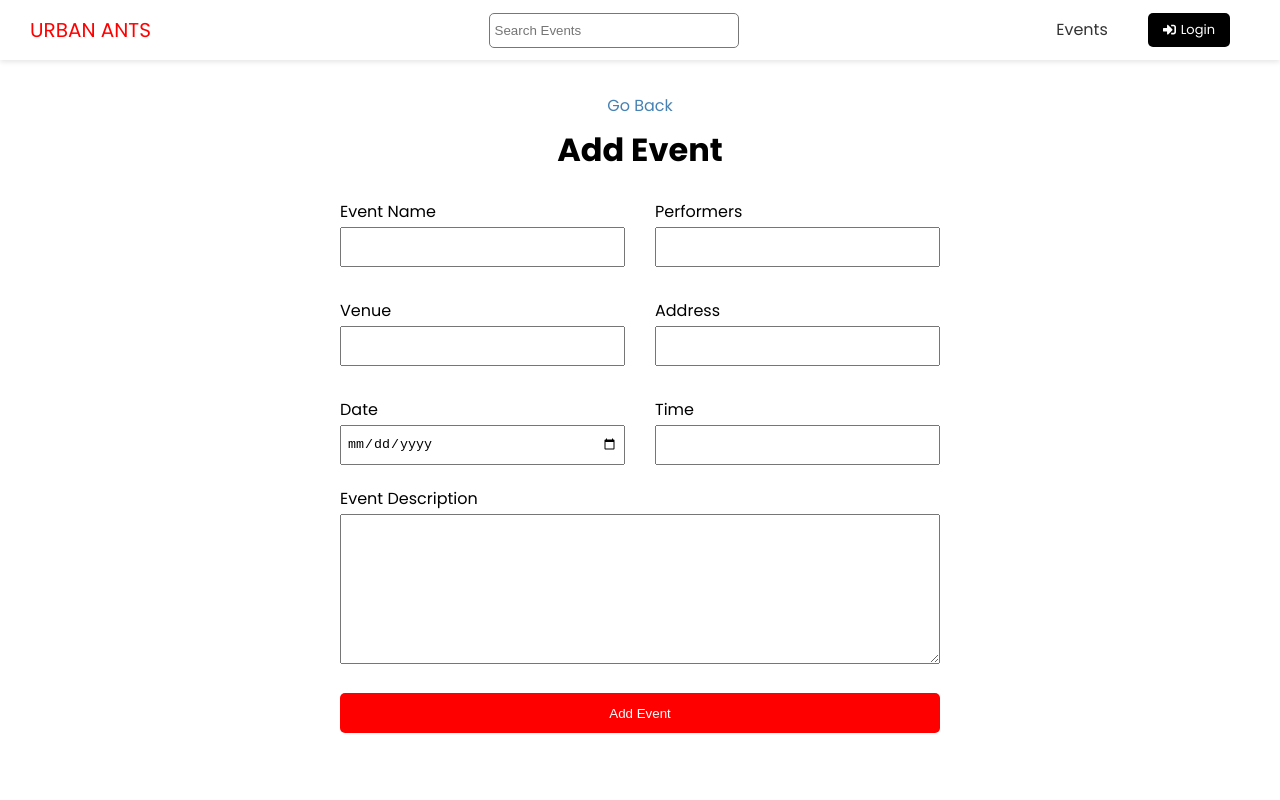
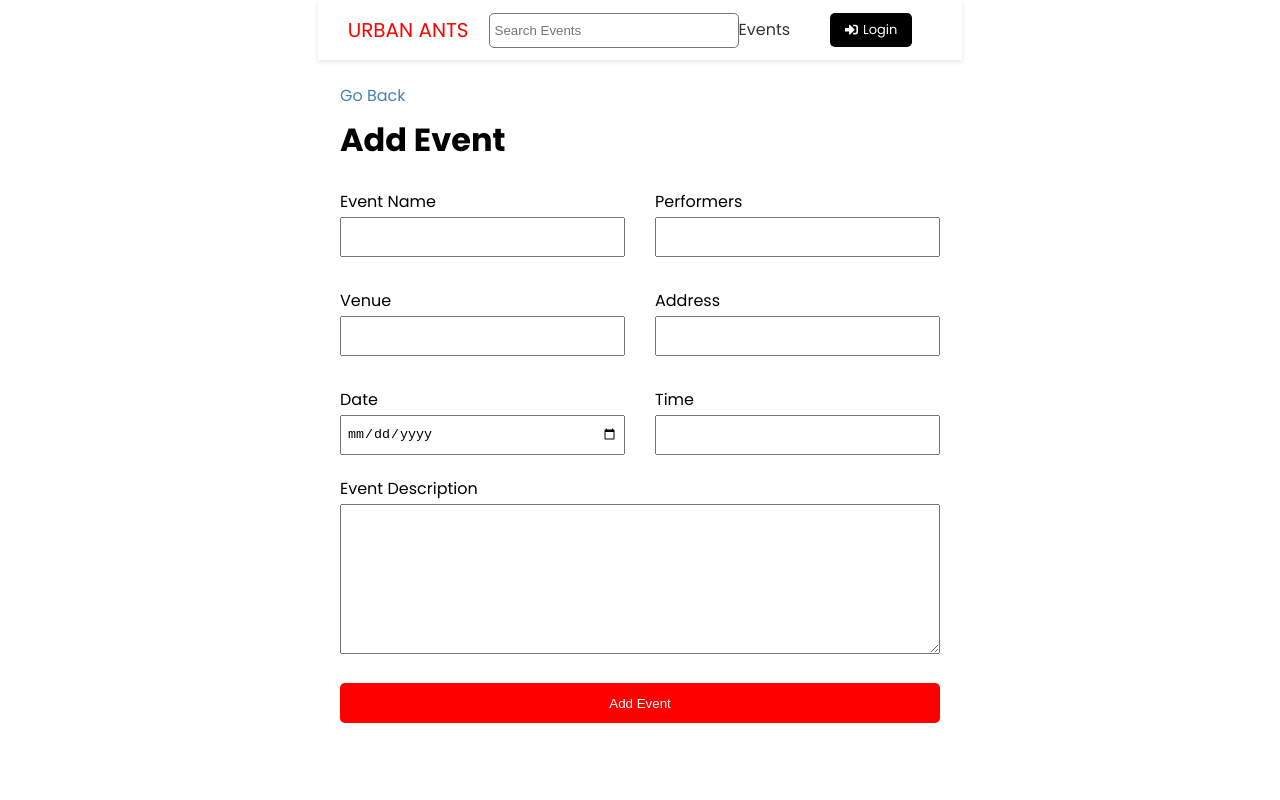
Before and after one commit to manitu85/urban_events, a Next.js app: page /events/add in a window 1280 px wide. Shown: the top 800 px of the page. Built offline with nearby package versions, Linux system fonts and the light colour scheme; no server answers.

Commit message:
fix: minor changes

```diff
--- a/components/Layout.js
+++ b/components/Layout.js
@@ -1,32 +1,20 @@
-import Head from 'next/head';
+import { Box, Container } from '@chakra-ui/react';
 import { useRouter } from 'next/router';
-
-import styles from '@/styles/Layout.module.scss';
 
 import Footer from './Footer';
 import Header from './Header';
 import Showcase from './Showcase';
 
-export default function Layout({ title, keywords, description, children }) {
+export default function Layout({ children }) {
 	const router = useRouter();
 	return (
-		<div>
-			<Head>
-				<title>{title}</title>
-				<meta name='description' content={description} />
-				<meta name='keyword' content={keywords} />
-			</Head>
+		<Container maxW={{ xl: '1100px' }} centerContent>
 			<Header />
-
 			{router.pathname === '/' && <Showcase />}
-			<div className={styles.container}>{children}</div>
+			<Box as='main' my={22}>
+				{children}
+			</Box>
 			<Footer />
-		</div>
+		</Container>
 	);
 }
-
-Layout.defaultProps = {
-	title: 'Urbanbug | DJ Events | Find the hottest parties  ',
-	description: 'Find the latest DJ and other musical events',
-	keywords: 'music, dj, techno, trance, goth, edm, events',
-};
```
